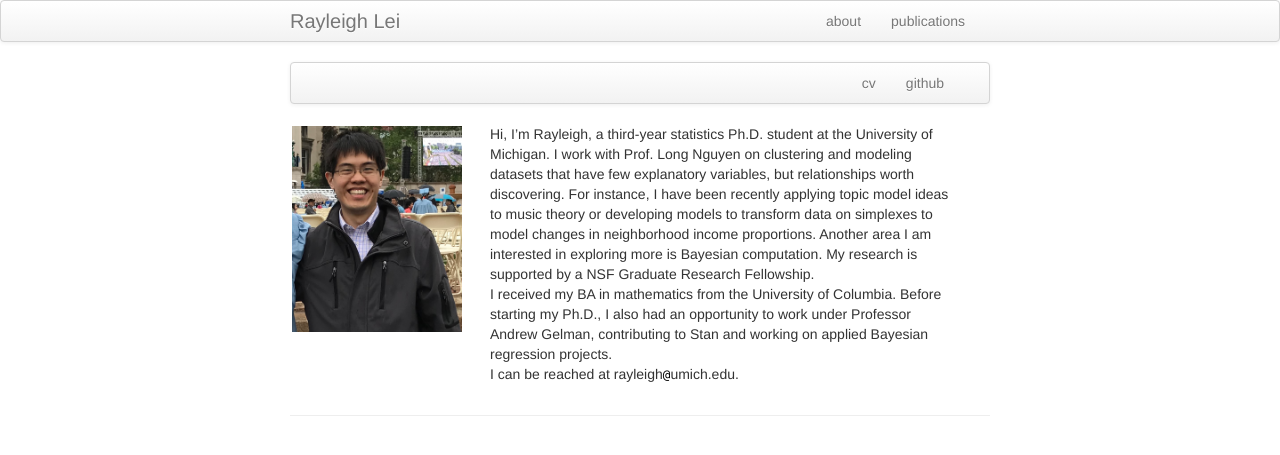
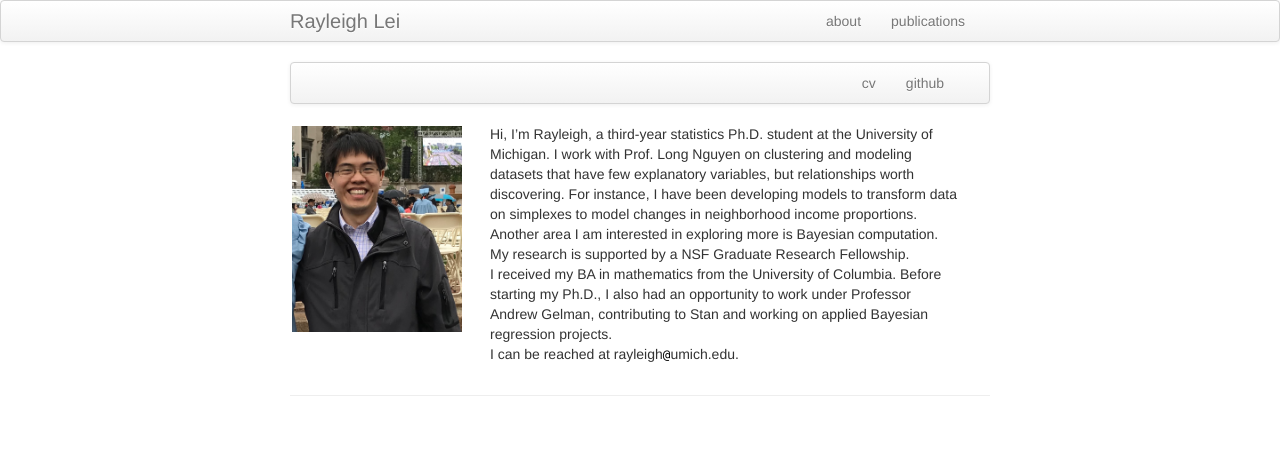
Before and after one commit to rayleigh/rayleigh.github.io, a Jekyll site: the page built from index.md, in a window 1280 px wide. Shown: the top 455 px of the page. Built offline with Jekyll 4.4.1, drawn with Linux system fonts in a browser that asks for light colours.

Commit message:
Update description

```diff
--- a/index.md
+++ b/index.md
@@ -24,7 +24,7 @@ keywords: Lei
         </div>
 
         <div class="span5">
-Hi, I’m Rayleigh, a third-year statistics Ph.D. student at the University of Michigan. I work with Prof. Long Nguyen on clustering and modeling datasets that have few explanatory variables, but relationships worth discovering. For instance, I have been recently applying topic model ideas to music theory or developing models to transform data on simplexes to model changes in neighborhood income proportions. Another area I am interested in exploring more is Bayesian computation. My research is supported by a NSF Graduate Research Fellowship.
+Hi, I’m Rayleigh, a third-year statistics Ph.D. student at the University of Michigan. I work with Prof. Long Nguyen on clustering and modeling datasets that have few explanatory variables, but relationships worth discovering. For instance, I have been developing models to transform data on simplexes to model changes in neighborhood income proportions. Another area I am interested in exploring more is Bayesian computation. My research is supported by a NSF Graduate Research Fellowship.
 <br/>
 
 I received my BA in mathematics from the University of Columbia. Before starting my Ph.D., I also had an opportunity to work under Professor Andrew Gelman, contributing to Stan and working on applied Bayesian regression projects.
```
